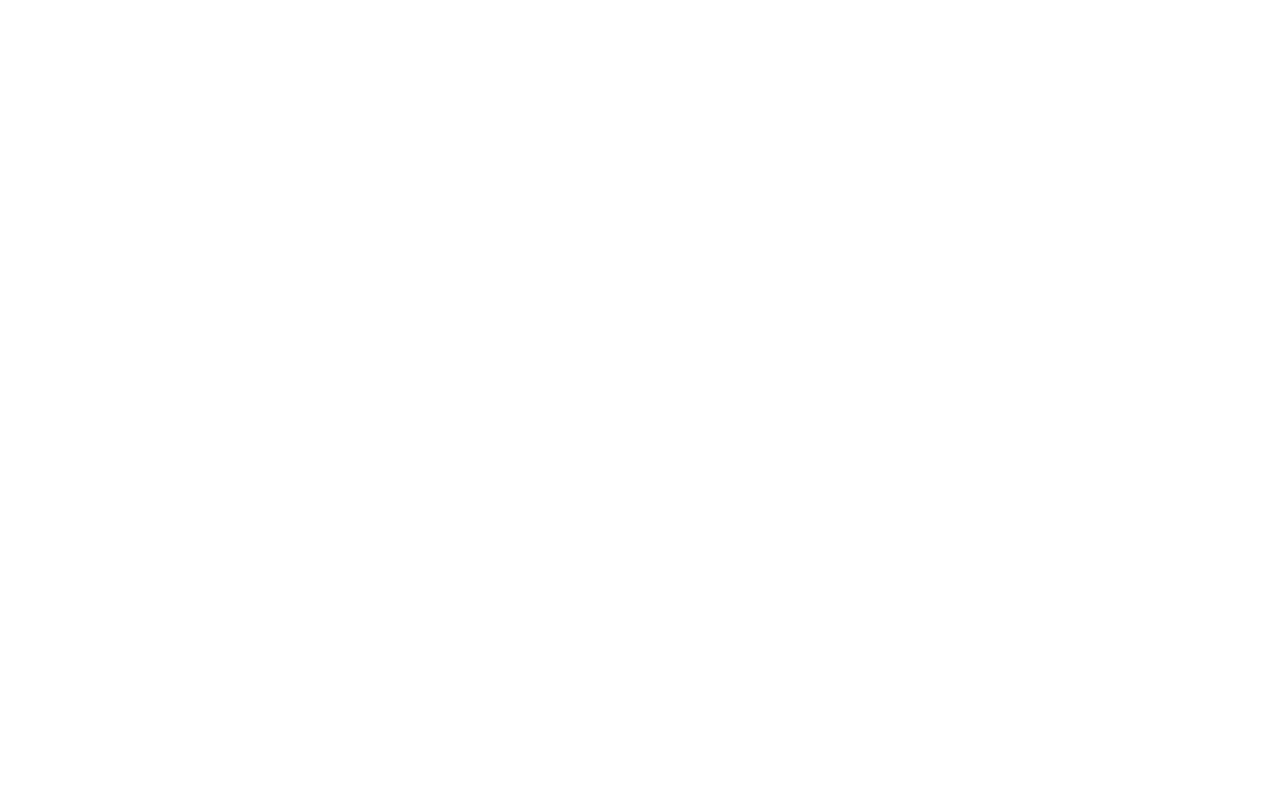
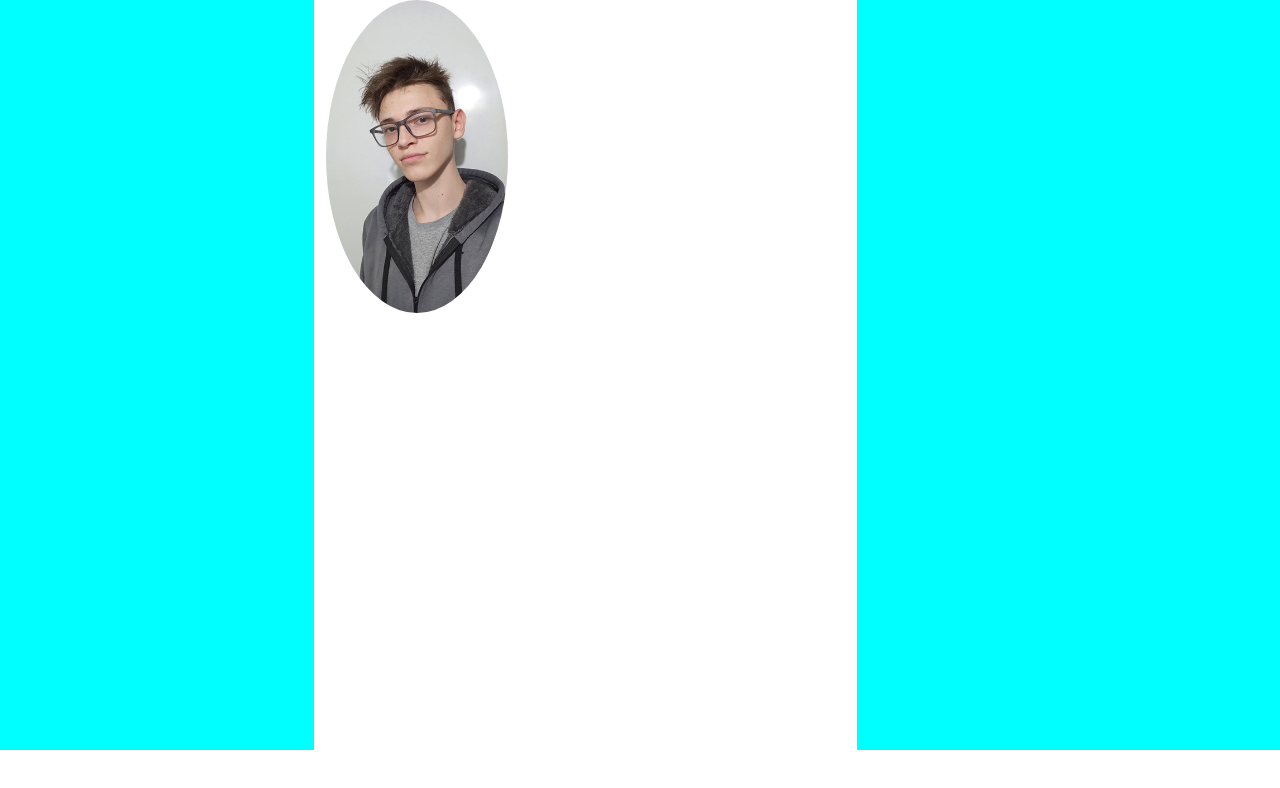
Before and after one commit to IsTincho/MiCV, a plain HTML site: page index.html in a window 1280 px wide. Drawn offline with nearby package versions, Linux system fonts and the light colour scheme.

Commit message:
Primeros avances

```diff
--- /dev/null
+++ b/css/style.css
@@ -0,0 +1,21 @@
+/* Columna Izquierda*/
+.col-3{
+    height: 750px;
+    background-color: aqua;
+}
+/* Columna Derecha*/
+.col-4{
+    height: 750px;
+    background-color: aqua;
+}
+/* Columna Central*/
+.col-5{
+    height: 100%;
+}
+/* Imagen de Perfil */
+.fotoPerfil img{
+    border-radius: 50%;
+    width: 35%;
+    height: 35%;
+    overflow: hidden;
+}
--- a/index.html
+++ b/index.html
@@ -5,9 +5,24 @@
     <meta http-equiv="X-UA-Compatible" content="IE=edge">
     <meta name="viewport" content="width=device-width, initial-scale=1.0">
     <title>SegniniMartin_CV</title>
-    <link rel="stylesheet" href="./style.css">
+    <link rel="stylesheet" href="./css/style.css">
+    <link href="https://cdn.jsdelivr.net/npm/bootstrap@5.2.0-beta1/dist/css/bootstrap.min.css" rel="stylesheet" integrity="sha384-0evHe/X+R7YkIZDRvuzKMRqM+OrBnVFBL6DOitfPri4tjfHxaWutUpFmBp4vmVor" crossorigin="anonymous">
+    <script src="https://cdn.jsdelivr.net/npm/bootstrap@5.2.0-beta1/dist/js/bootstrap.bundle.min.js" integrity="sha384-pprn3073KE6tl6bjs2QrFaJGz5/SUsLqktiwsUTF55Jfv3qYSDhgCecCxMW52nD2" crossorigin="anonymous"></script>
 </head>
 <body>
+      <div class="row">
+        <div class="col-3">
 
+        </div>
+        <div class="col-5">
+            <div class="fotoPerfil">
+                <img src="./img/Foto-480w.jpg" />
+            </div>
+
+        </div>
+        <div class="col-4">
+
+        </div>
+      </div>
 </body>
 </html>
```
Also changed, not shown: img/DiseñoCV.png (renamed from DiseñoCV.png), img/Foto-480w.jpg (added), style.css (deleted).
